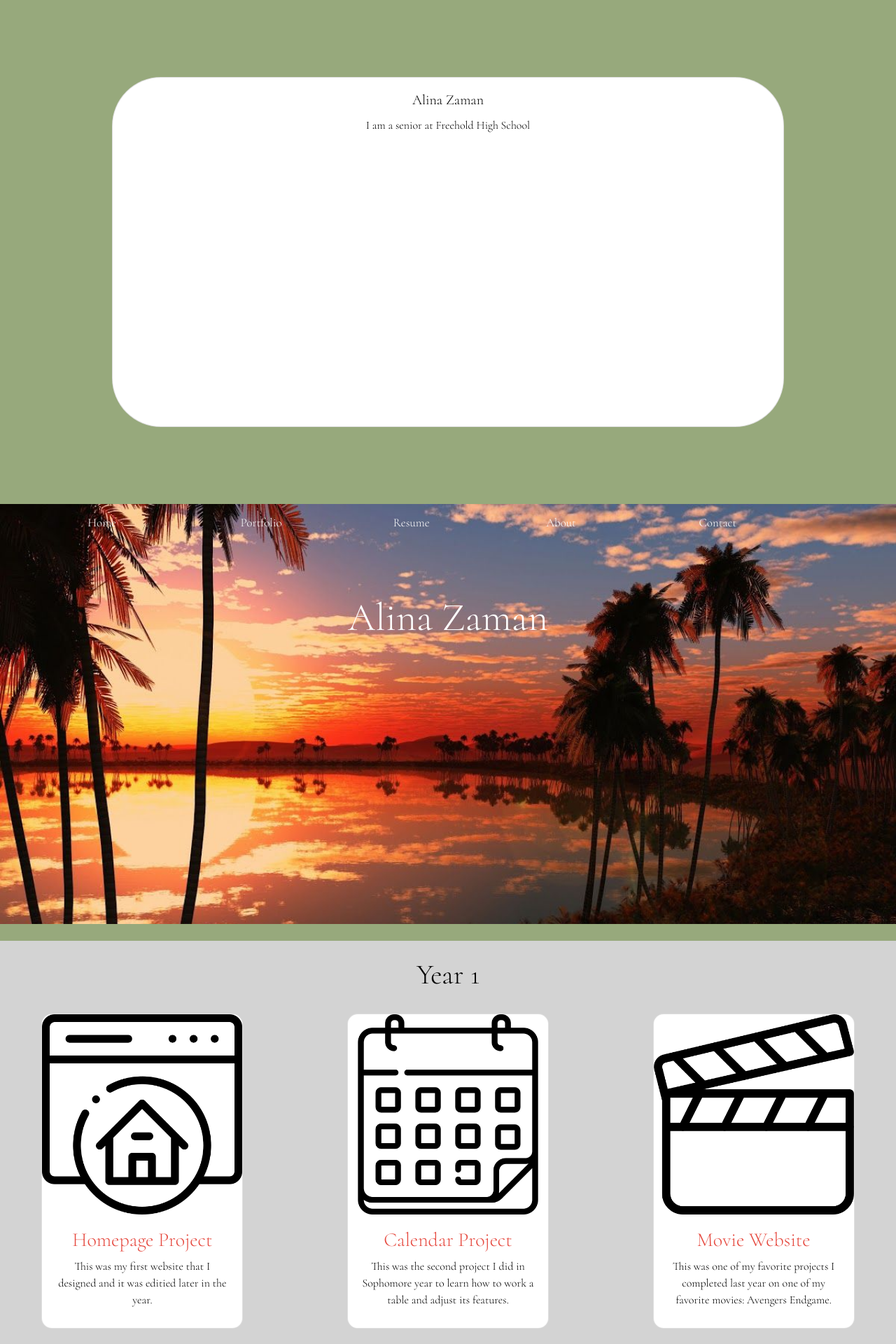
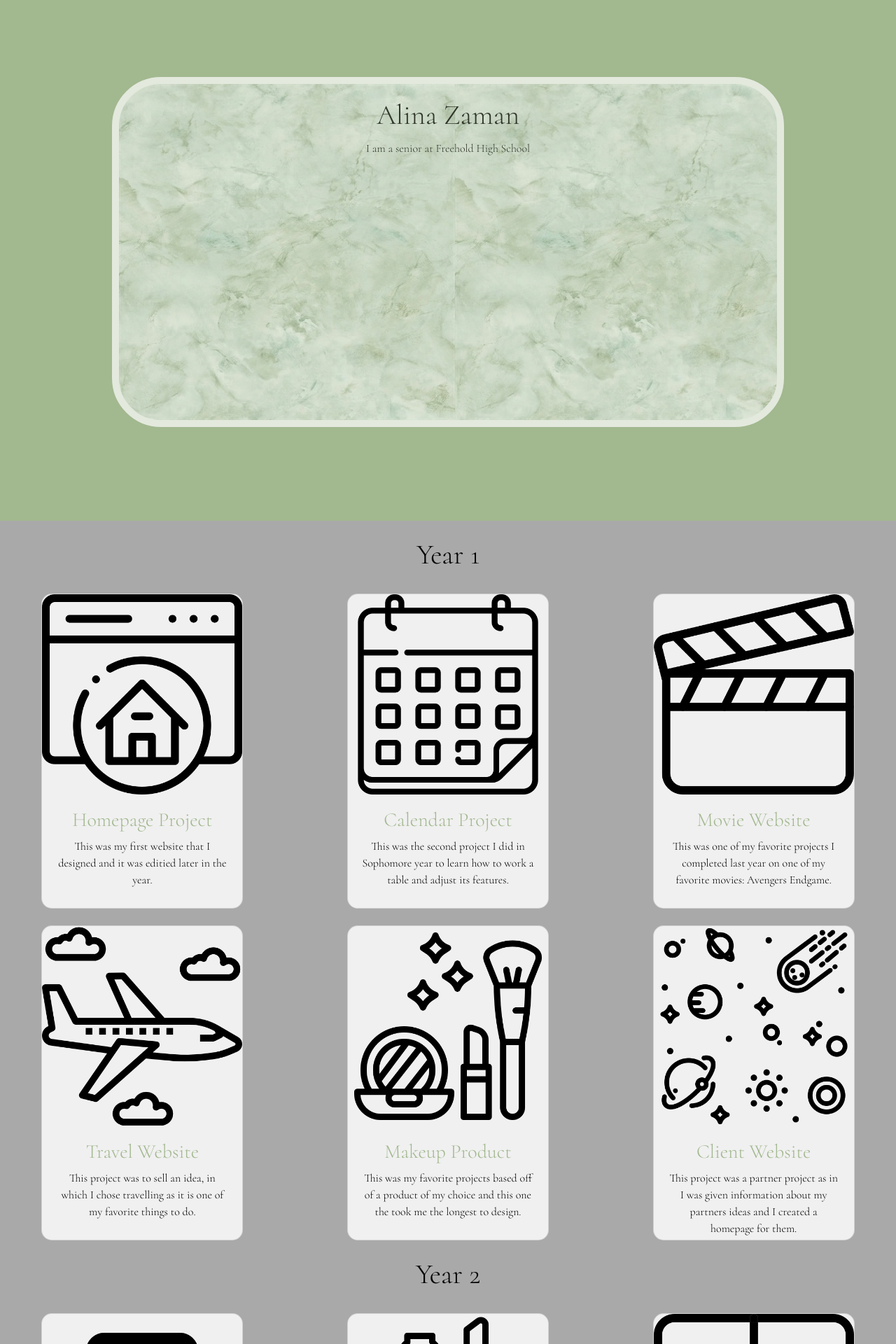
Before and after one commit to 122azaman/digitalportfolio-12.io, a PHP site: page /index.html in a window 1280 px wide. Shown: the top 1920 px of the page at 70% size. Run offline with PHP 8.4, Linux system fonts and the light colour scheme; some libraries are stand-ins or nearby versions.

Commit message:
Add files via upload

```diff
--- a/index.html
+++ b/index.html
@@ -26,9 +26,10 @@
   </head>
   <body onload="document.body.style.opacity='1'">
 
+
     <center><div class="card w-75" id="introcard">
       <div class="card-body">
-        <h5 class="card-title">Alina Zaman</h5>
+        <h1 class="card-title">Alina Zaman</h1>
         <p class="card-text">I am a senior at Freehold High School</p>
       </div>
     </div></center>
@@ -36,8 +37,7 @@
 
 
 
-
-    <div class="top">
+    <!-- <div class="top">
     <div class="topnav" id="page1">
       <div class="row">
         <div class="col-1"></div>
@@ -64,7 +64,7 @@
       <div class="container">
         <h1 class="display-4 name">Alina Zaman</h1>
       </div>
-  </div>
+  </div> -->
   <br/>
   <div class="cards colors">
   <br/>
--- a/style.css
+++ b/style.css
@@ -6,9 +6,9 @@ body {
   color: black;
   font-family: "Cormorant", serif;
   text-align: center;
-  background-color: #97a97c;
+  background-color: #a2b88f;
 }
-.top {
+/* .top {
   background-image: url("img/jumbo.jpg");
   height: 600px;
   background-size: cover;
@@ -28,35 +28,40 @@ body {
 }
 .topnav a:hover {
   border-bottom: 3px solid black;
-}
+} */
 #introcard {
   margin-top: 110px;
   margin-bottom: 110px;
   height: 500px;
   border-radius: 70px;
-  background-image: url();
+  background-image: url(img/pic4.jpg);
   background-image: cover;
+  opacity: 70%;
+  border-width: 10px;
+  border-color: white;
 }
+
 #cards {
   text-align: center;
   height: 450px;
   border-radius: 15px;
   width: 100%;
   transition: 0.3s all ease-in-out;
+  background-color: rgb(240,240,240)
 }
 #cards:hover {
   transform: scale(1.065);
 }
 h3 {
-  color: rgb(230, 75, 65);
+  color: rgb(162, 184, 143);
   text-decoration: none;
 }
 h3:hover {
-  color: rgb(170, 15, 5);
-  text-decoration: underline rgb(200, 45, 35);
+  color: rgb(102, 124, 83);
+  text-decoration: underline;
 }
 .colors {
-  background-color: lightgray;
+  background-color: darkgray;
 }
 table {
   text-align: center;
```
Also changed, not shown: img/pic2.jpg (added), img/pic3.jpg (added), img/pic4.jpg (added), img/pic5.jpg (added).
